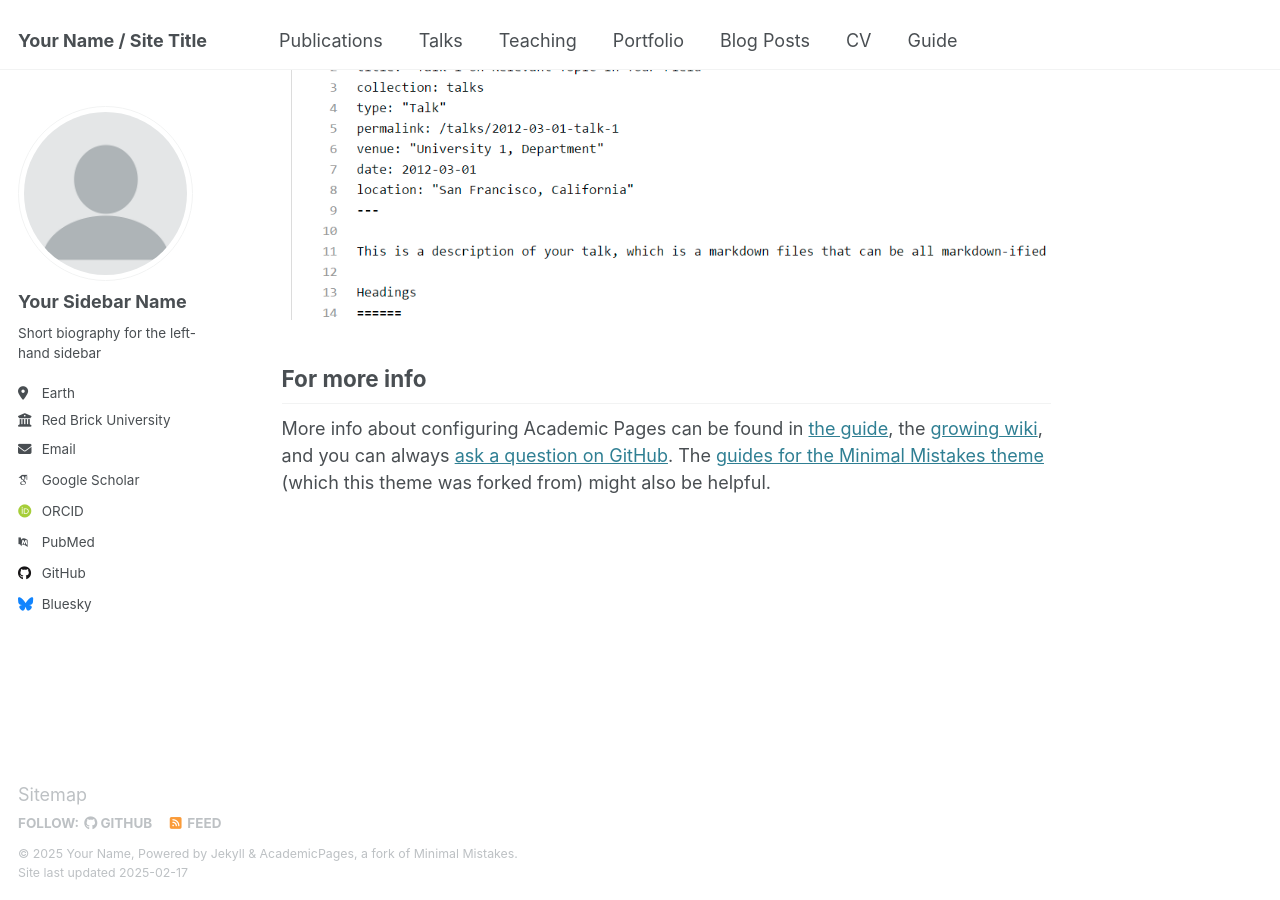
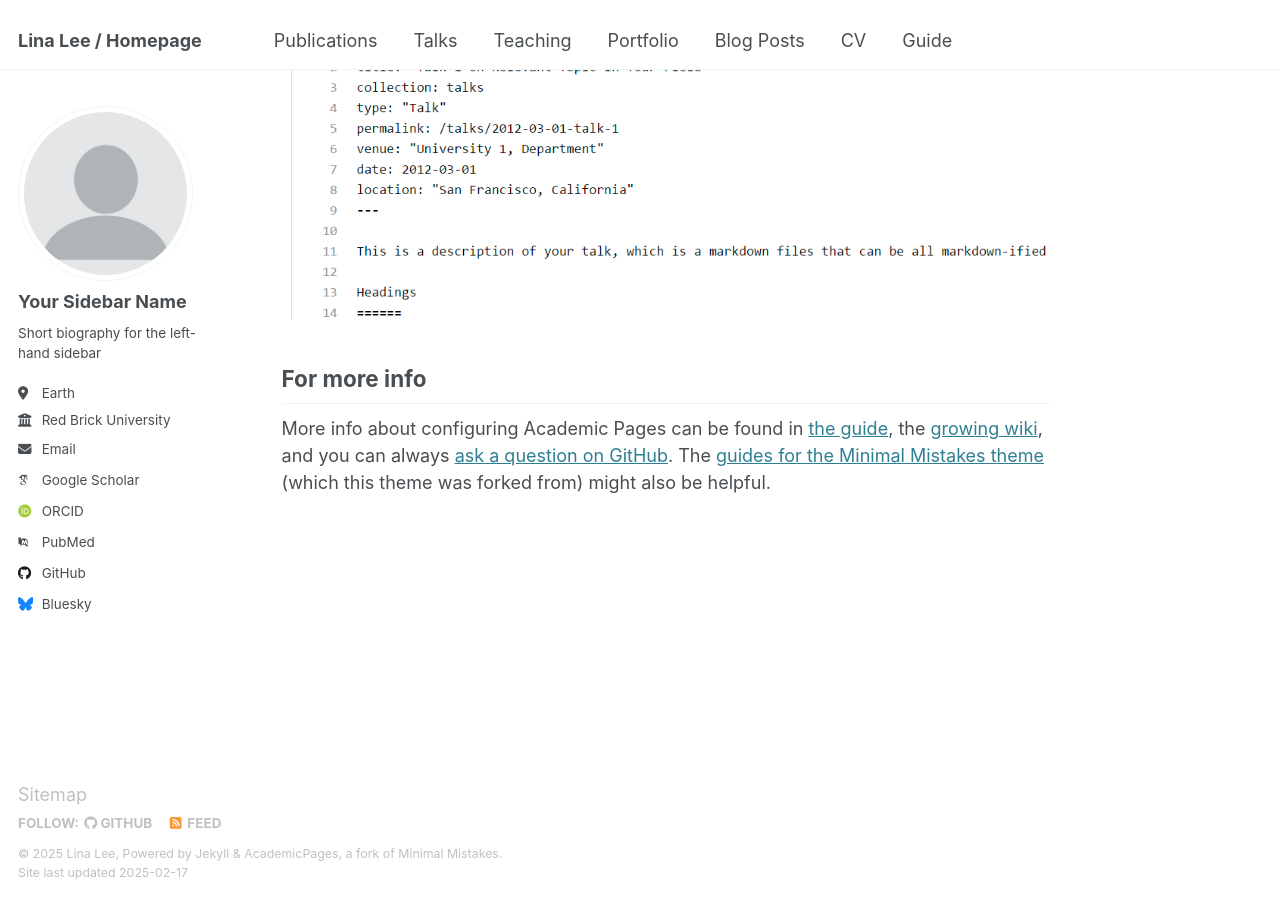
Before and after one commit to linal20/linal20.github.io, a Jekyll site: the page built from _pages/about.md, in a window 1280 px wide and 900 px high, scrolled down 2642 px. Built offline with Jekyll 4.4.1, drawn with Linux system fonts in a browser that asks for light colours; some web fonts are replaced.

Commit message:
Update _config.yml

```diff
--- a/_config.yml
+++ b/_config.yml
@@ -9,10 +9,10 @@
 # Basic Site Settings
 locale                   : "en-US"
 site_theme               : "default"
-title                    : "Your Name / Site Title"
+title                    : "Lina Lee / Homepage"
 title_separator          : "-"
-name                     : &name "Your Name"
-description              : &description "personal description"
+name                     : &name "Lina Lee"
+description              : &description "Ph.D. Candidate Department of Statistics Virginia Tech sdbarnett@vt.edu"
 url                      : https://academicpages.github.io # the base hostname & protocol for your site e.g. "https://[your GitHub username].github.io"
 baseurl                  : "" # the subpath of your site, e.g. "/blog"
 repository               : "academicpages/academicpages.github.io"
```
